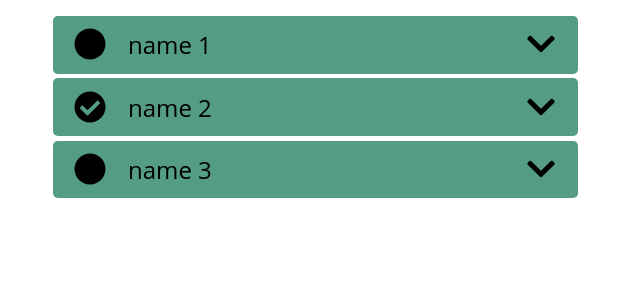
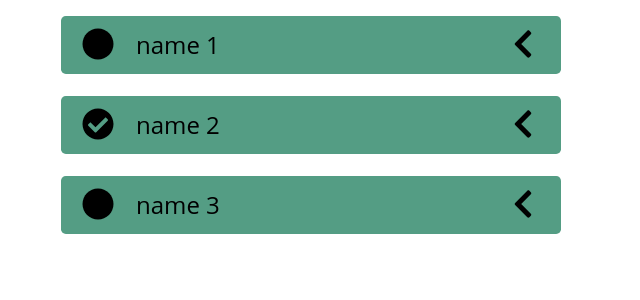
Before and after one commit to AlbusSerpents/todo-web, an Angular app: page / in a window 1280 px wide. Shown: the top 300 px of the page, without its empty margins (0-640 px from the left). Built offline with nearby package versions, Linux system fonts and the light colour scheme.

Commit message:
implemented description fade in on todo-elements

```diff
--- a/src/app/todo/info/info.component.css
+++ b/src/app/todo/info/info.component.css
@@ -2,6 +2,13 @@
   padding: 0.3rem 0.8rem;
   border-radius: 0.3rem;
   background-color: var(--primary-color);
+}
+
+.description-containder {
+  padding: 0.3rem 0.8rem;
+  background-color: var(--toned-color);
+  border-radius: 0 0 0.3rem 0.3rem;
+  margin: 0 0.2rem;
 }
 
 .row-container {
@@ -27,16 +34,46 @@
   font-size: 1.5rem;
 }
 
+.shrunk-icon {
+  transition: ease-out var(--out-time);
+}
+
+.expanded-icon {
+  transform: rotate(-90deg);
+  transition: ease-out var(--in-time);
+}
+
+.shrunk-description {
+  max-height: 0;
+  transform: scaleY(0);
+  transform-origin: top;
+  transition: var(--in-time);
+}
+
+.expanded-description {
+  max-height: auto;
+  overflow: hidden;
+  transform: scaleY(1);
+  transform-origin: top;
+  transition: var(--out-time);
+}
+
 @media only screen and (min-width: 450px) {
+  .info-container {
+    width: 500px;
+  }
+
   .row {
     height: 3rem;
-    width: 500px;
   }
 }
 
 @media only screen and (max-width: 450px) {
+  .info-container {
+    width: 300px;
+  }
+
   .row {
     height: 5rem;
-    width: 300px;
   }
 }
--- a/src/app/todo/info/info.component.html
+++ b/src/app/todo/info/info.component.html
@@ -1,3 +1,4 @@
+<div class="info-container">
   <div class="row">
     <div class="row-container">
       <div class="icon-container left-element">
@@ -7,7 +8,24 @@
         <span>{{nameValue()}}</span>
       </div>
       <div class="icon-container right-element">
-      <fa-icon [icon]="detailsIcon" size="2x" [fixedWidth]="true"></fa-icon>
+        <div [className]="detailsIconClass">
+          <fa-icon (click)="updateExpand()" [icon]="detailsIcon" size="2x" [fixedWidth]="true"></fa-icon>
         </div>
       </div>
     </div>
+  </div>
+
+  <div [ngClass]="[descriptionDisplayClass, 'description-containder']">
+    <span>{{ info.description }}</span>
+  </div>
+
+  <!-- <div [ngClass]="{'expanded-description': true, 'shrunk-description': !showDescription()}">
+    <span> Random pesho stuff</span>
+  </div> -->
+
+
+
+  <!-- <div class="description-containder" *ngIf="showDescription()">
+    <span>{{ info.description }}</span>
+  </div>
+</div> -->
--- a/src/app/todo/info/info.component.ts
+++ b/src/app/todo/info/info.component.ts
@@ -1,7 +1,7 @@
 import { Component, Input, Output, EventEmitter } from '@angular/core';
 import { TodoDetails } from '../todo.interfaces';
 
-import { faCheckCircle, faCircle, faChevronDown, IconDefinition } from '@fortawesome/free-solid-svg-icons';
+import { faCheckCircle, faCircle, faChevronLeft, IconDefinition } from '@fortawesome/free-solid-svg-icons';
 
 @Component({
   selector: 'app-info',
@@ -11,16 +11,34 @@ import { faCheckCircle, faCircle, faChevronDown, IconDefinition } from '@fortawe
 export class InfoComponent {
   private displayNameSize = 22;
 
-  private emptyIcon = faCircle;
-  private fullIcon = faCheckCircle;
+  private readonly emptyIcon = faCircle;
+  private readonly fullIcon = faCheckCircle;
+  private readonly shrunkIconClass = "shrunk-icon";
+  private readonly expandedIconClass = "expanded-icon";
 
-  detailsIcon = faChevronDown;
+  private readonly shrunkDescriptionClasses = "shrunk-description";
+  private readonly expandedDescriptionClasses = "expanded-description";
+
+  detailsIcon = faChevronLeft;
+  detailsIconClass = this.shrunkIconClass;
+  descriptionDisplayClass = this.shrunkDescriptionClasses;
+
+  @Input()
+  index: number;
 
   @Input()
   info: TodoDetails;
 
   @Output()
+  focuced = new EventEmitter<number>();
+
+  @Output()
   doneChanged = new EventEmitter<string>();
+
+  @Output()
+  dataUpdated = new EventEmitter<number>();
+
+  private isExpanded = false;
 
   constructor() { }
 
@@ -33,4 +51,15 @@ export class InfoComponent {
     const fits = name.length <= this.displayNameSize;
     return fits ? name : `${name.substring(0, this.displayNameSize)}...`;
   }
+
+  updateExpand() {
+    this.focuced.emit(this.index);
+    this.isExpanded = !this.isExpanded;
+    this.detailsIconClass = this.isExpanded ? this.expandedIconClass : this.shrunkIconClass;
+    this.descriptionDisplayClass = this.isExpanded ? this.expandedDescriptionClasses : this.shrunkDescriptionClasses;
+  }
+
+  showDescription(): boolean {
+    return this.isExpanded;
+  }
 }
--- a/src/app/todo/list/list.component.css
+++ b/src/app/todo/list/list.component.css
@@ -3,5 +3,5 @@
 }
 
 .todo-list .todo-element {
-  margin: 0.3rem;
+  margin: 0.8rem;
 }
--- a/src/app/todo/list/list.component.html
+++ b/src/app/todo/list/list.component.html
@@ -1,7 +1,7 @@
 <ul class="todo-list">
-  <li *ngFor="let todo of todos;">
+  <li *ngFor="let todo of todos; let i = index;">
     <div class="todo-element">
-      <app-info [info]="todo"></app-info>
+      <app-info [info]="todo" [index]="i"></app-info>
     </div>
   </li>
 </ul>
--- a/src/app/todo/list/list.component.ts
+++ b/src/app/todo/list/list.component.ts
@@ -15,7 +15,7 @@ export class ListComponent implements OnInit {
     id: "5678",
     name: "name 2",
     isDone: true,
-    description: "Description 2"
+    description: "Description 2,Description 2Description 2Description 2Description 2Description 2Description 2Description 2Description 2Description 2Description 2Description 2Description 2Description 2Description 2Description 2Description 2"
   }, {
     id: "0987",
     name: "name 3",
--- a/src/styles.css
+++ b/src/styles.css
@@ -3,5 +3,8 @@ body {
   font-family: "Open Sans";
 
   --primary-color: #419277e5;
-  --secondary-color: #ad9526f5;
+  --toned-color: #89ceb7b6;
+
+  --in-time: 0.15s;
+  --out-time: 0.3s;
 }
```
Lines whose indentation alone changed are shown as unchanged.
